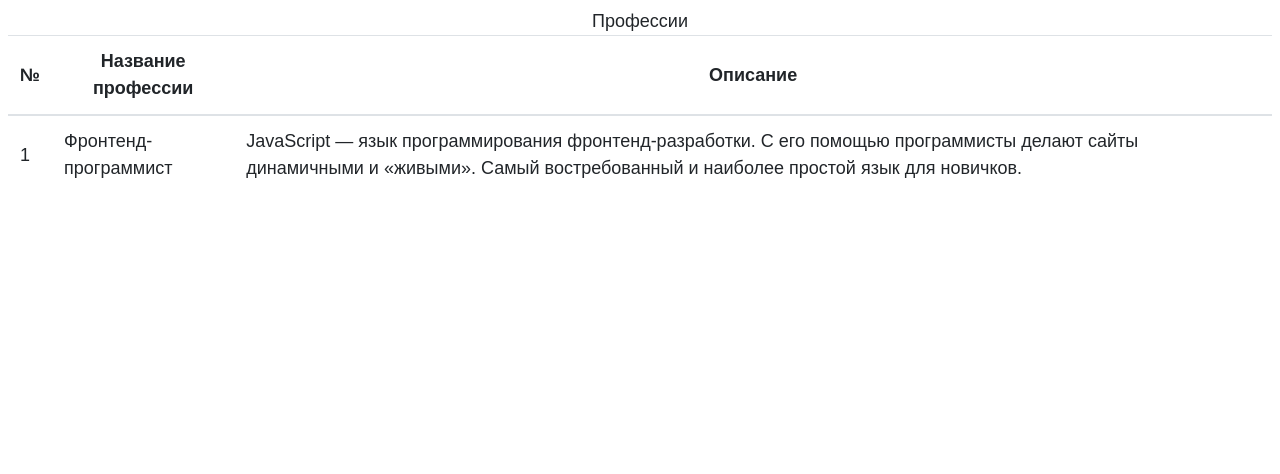
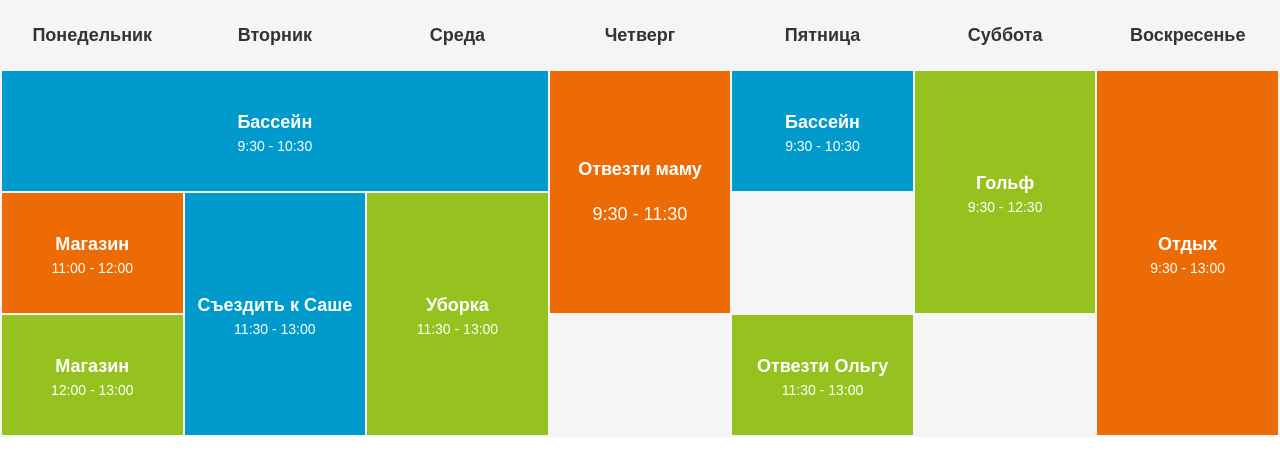
Before and after one commit to lofty777/hexlet, a plain HTML site: page index.html in a window 1280 px wide. Drawn offline with Linux system fonts and the light colour scheme.

Commit message:
B2,l9.Tables

```diff
--- a/index.html
+++ b/index.html
@@ -3,28 +3,85 @@
 <head>
   <meta charset="UTF-8">
   <meta name="viewport" content="width=device-width, initial-scale=1.0">
+  <title>Список дел на неделю</title>
   <link rel="stylesheet" href="styles/app.css">
-  <title>Hexlet Price</title>
 </head>
 <body>
-  <table>
-    <caption>Профессии</caption>
+  <table class="todo-table">
     <thead>
+    <!-- BEGIN (write your solution here) -->
       <tr>
-        <th>№</th>
-        <th>Название профессии</th>
-        <th>Описание</th>
+        <th>Понедельник</th>
+        <th>Вторник</th>
+        <th>Среда</th>
+        <th>Четверг</th>
+        <th>Пятница</th>
+        <th>Суббота</th>
+        <th>Воскресенье</th>
       </tr>
+    <!-- END -->
     </thead>
     <tbody>
+      <!-- BEGIN (write your solution here) -->
       <tr>
-        <td>1</td>
-        <td>Фронтенд-программист</td>
-        <td>JavaScript — язык программирования фронтенд-разработки. С его помощью программисты делают сайты динамичными и «живыми». Самый востребованный и наиболее простой язык для новичков.</td>
+        <td colspan="3" class="bg-blue">
+          <p class="todo-name">Бассейн</p>
+          <p class="todo-time">9:30 - 10:30</p>
+        </td>
+
+        <td rowspan="2" class="bg-orange">
+          <p class="todo-name">Отвезти маму</p>
+          <p class="todo-time>">9:30 - 11:30 </p>
+        </td>
+
+        <td class="bg-blue">
+          <p class="todo-name">Бассейн</p>
+          <p class="todo-time">9:30 - 10:30</p>
+        </td>
+
+        <td rowspan="2" class="bg-green">
+          <p class="todo-name">Гольф</p>
+          <p class="todo-time">9:30 - 12:30</p>
+        </td>
+
+        <td rowspan="3" class="bg-orange">
+          <p class="todo-name">Отдых</p>
+          <p class="todo-time">9:30 - 13:00</p>
+        </td>
       </tr>
+
+      <tr>
+        <td class="bg-orange">
+          <p class="todo-name">Магазин</p>
+          <p class="todo-time">11:00 - 12:00</p>
+        </td>
+
+        <td rowspan="2" class="bg-blue">
+          <p class="todo-name">Съездить к Саше</p>
+          <p class="todo-time">11:30 - 13:00</p>
+        </td>
+
+        <td rowspan="2" class="bg-green">
+          <p class="todo-name">Уборка</p>
+          <p class="todo-time">11:30 - 13:00</p>
+        </td>
+      </tr>
+
+      <tr>
+        <td class="bg-green">
+          <p class="todo-name">Магазин</p>
+          <p class="todo-time">12:00 - 13:00</p>
+        </td>
+        <td></td>
+
+        <td class="bg-green">
+          <p class="todo-name">Отвезти Ольгу</p>
+          <p class="todo-time">11:30 - 13:00</p>
+        </td>
+
+      </tr>
+      <!-- END -->
     </tbody>
   </table>
-
-
 </body>
 </html>
--- a/styles/app.css
+++ b/styles/app.css
@@ -1,30 +1,56 @@
 body {
-  font: 18px/1.5 sans-serif;
+  margin: 0;
 
   color: #333;
+  font: 18px/1.5 sans-serif;
 }
 
-table {
-  border-collapse: collapse;
+.bg-blue {
+  color: #fff;
 
-  color: #212529;
+  background: #009bcc;
 }
 
-td,
-th {
-  padding: 0.75rem;
-  border-top: 1px solid #dee2e6;
+.bg-green {
+  color: #fff;
+
+  background: #96c21f;
 }
 
-th {
-  border-bottom: 2px solid #dee2e6;
+.bg-orange {
+  color: #fff;
+
+  background: #ed6b04;
 }
 
-/* caption {
-  margin-top: 25px;
+.todo-table {
+  width: 100%;
 
-  font-size: 0.7em;
-  text-align: right;
+  background: #f5f5f5;
+}
 
-  caption-side: bottom;
-} */
+.todo-table th {
+  vertical-align: middle;
+}
+
+.todo-table td,
+.todo-table th {
+  width: 14%;
+  padding: 20px 0;
+}
+
+.todo-table td {
+  text-align: center;
+}
+
+.todo-name {
+  margin-bottom: 0;
+
+  font-weight: bold;
+}
+
+.todo-time {
+  margin-top: 0;
+
+  font-size: 14px;
+}
```
Also changed, not shown: 2.jpg (deleted), 2 other files.
